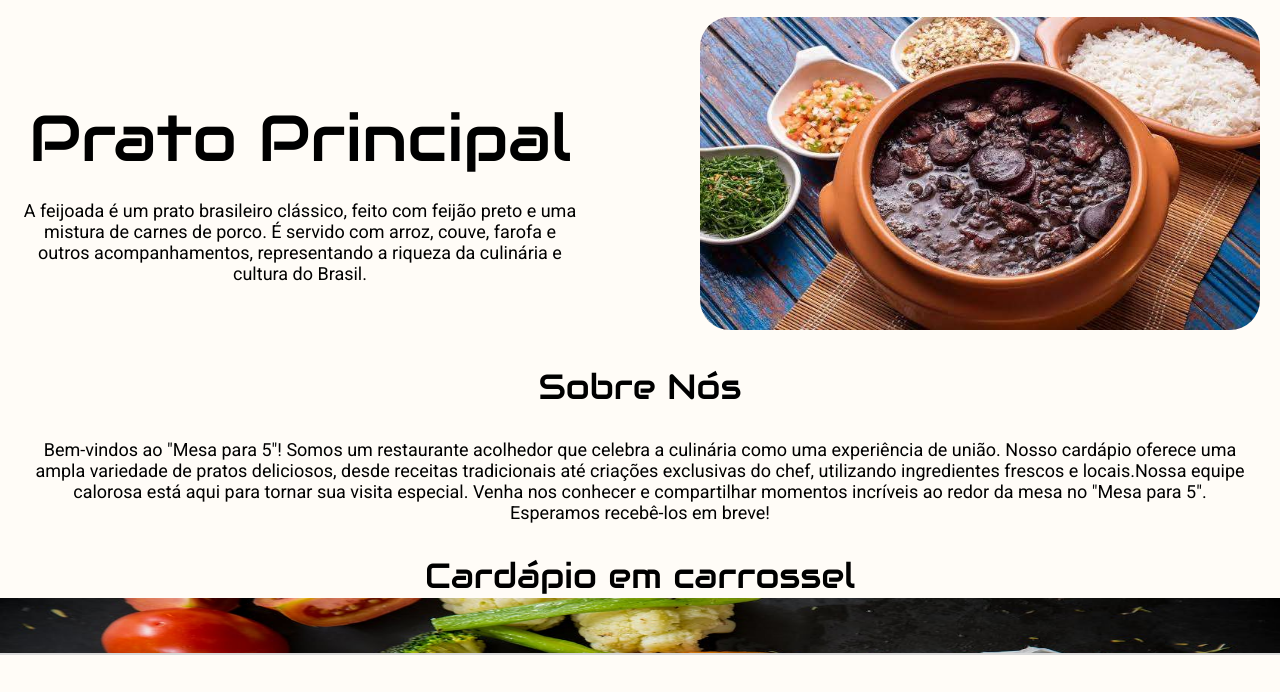
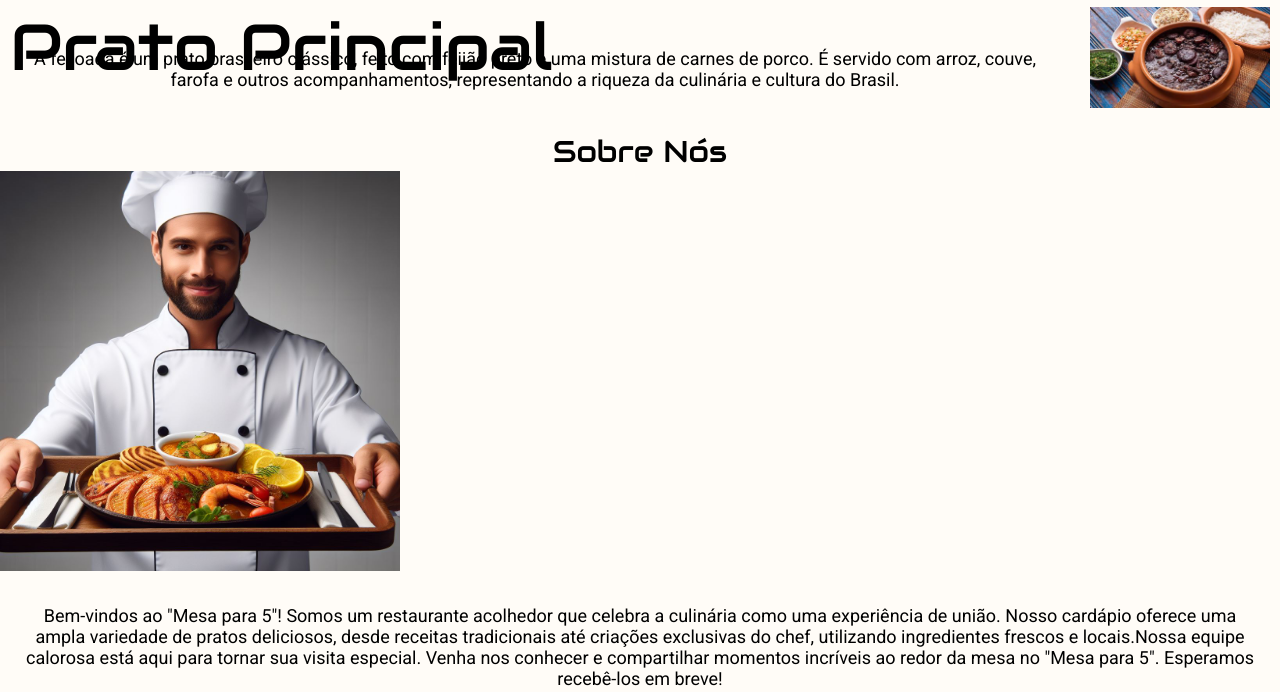
Before and after one commit to nabylima/projeto_integrador_restaurante_mesa_para_5, a plain HTML site: page index.html in a window 1280 px wide. Shown: the part 102-794 px from the top of the page. Drawn offline with Linux system fonts and the light colour scheme; a web font is replaced by a local one.

Commit message:
Adicionando img quem somos. Cógigo index, index.css

```diff
--- a/index.html
+++ b/index.html
@@ -42,6 +42,9 @@
         </div>
         <div class="section-about-us">
             <h1 class="h1-about-us">Sobre Nós</h1>
+            <div class="about-img">
+              <img class="quem-somos-img" src="/img/quem-somo-img.jpeg" width="400" alt="Imagem chefe de cozinha">
+            </div>
             <section class=""></section>
               <p class="p-about-us">
                   Bem-vindos ao "Mesa para 5"! Somos um restaurante acolhedor que celebra a culinária como uma experiência
--- a/style-index.css
+++ b/style-index.css
@@ -1,43 +1,48 @@
 .prato-principal-h1{
-    padding-top: 30px;
+    padding-top: 10px;
+    position:absolute;
+    top:1.5em;
 }
+
 .conteiner{
     display: flex;
     flex-direction: row;
     align-items: center;
     justify-content: space-between;
-    gap: 20px;
+    gap: 10px;
     padding-bottom: 10px;
 }
 
-.p-prato-principal {
+.p-prato-principal, .section-principal {
+    display: flex;
     text-align: center;
     font-size: 18px;
-    padding-top: 20px;
+    padding-top: 10px;
     font-family: roboto;
 }
 
 .prato-principal{
-    padding: 20px;
-    width: 600px;
-    border-radius: 50px;
-    font-size: 50px;
+    padding: 10px;
+    /*width: 600px; */
+    /*border-radius: 50px;*/
+    font-size: 16px;
 }
 
 .h1-about-us,  .h1-carousel{
     text-align: center;
-    font-size: 35px;
+    font-size: 30px;
 }
 
 .p-about-us {
     display: flex;
     flex-direction: row;
     align-items: center;
-    padding: 30px;
+    padding: 20px;
     text-align:center;
-    gap: 100px;
+    gap: 10px;
     font-family: roboto;
     font-size: 18px;
+    margin-top: 10px;
 }
 
 .section-carousel{
@@ -52,7 +57,7 @@
     width: 100%;
     height:340px;
     opacity: 0;
-    transition: opacity 1.5s ease-in-out;
+    transition: opacity 3s ease-in-out;
 
 }
 
```
Also changed, not shown: img/quem-somo-img.jpeg (added).
